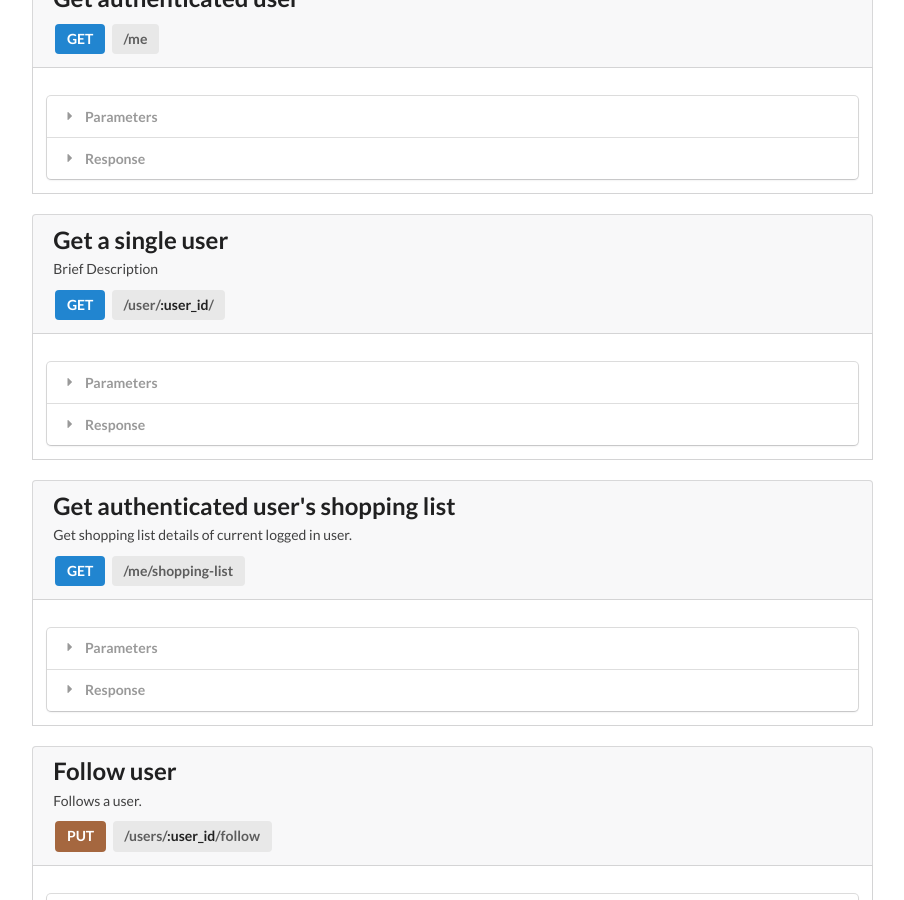
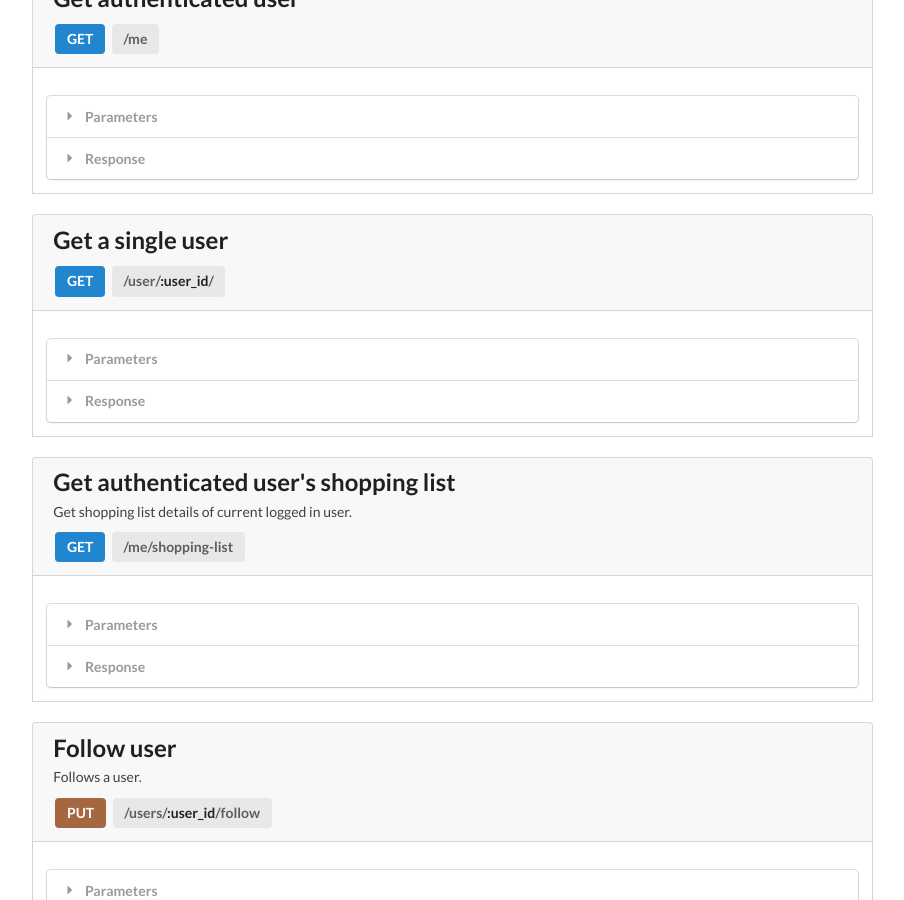
Before and after one commit to letsallchef/docs, a Jekyll site: the page built from _posts/api/2017-03-04-users.html, in a window 1280 px wide and 900 px high, scrolled down 1225 px. Shown: the whole window, without its empty margins (332-1236 px from the left). Built offline with Jekyll 4.4.1, drawn with Linux system fonts in a browser that asks for light colours; some of the changed text lies outside the part shown.

Commit message:
removes dummy description

```diff
--- a/_posts/api/2017-03-04-users.html
+++ b/_posts/api/2017-03-04-users.html
@@ -329,7 +329,7 @@ layout: api
         <div class="header">
             <h2 class="ui header">Get a single user</h2>
         </div>
-        <p>Brief Description</p>
+        <p></p>
         <div class="ui large blue label">
             GET
         </div>
@@ -687,7 +687,7 @@ layout: api
         </div>
     </div>
     <div class="ui attached fluid segment">
-        <p>asda</p>
+        <p></p>
         <div class="ui styled fluid accordion">
             <div class="title">
                 <i class="dropdown icon"></i>
@@ -730,7 +730,7 @@ layout: api
         <div class="header">
             <h2 class="ui header">Delete user</h2>
         </div>
-        <p>Brief Description</p>
+        <p></p>
         <div class="ui large red label">
             DELETE
         </div>
```
